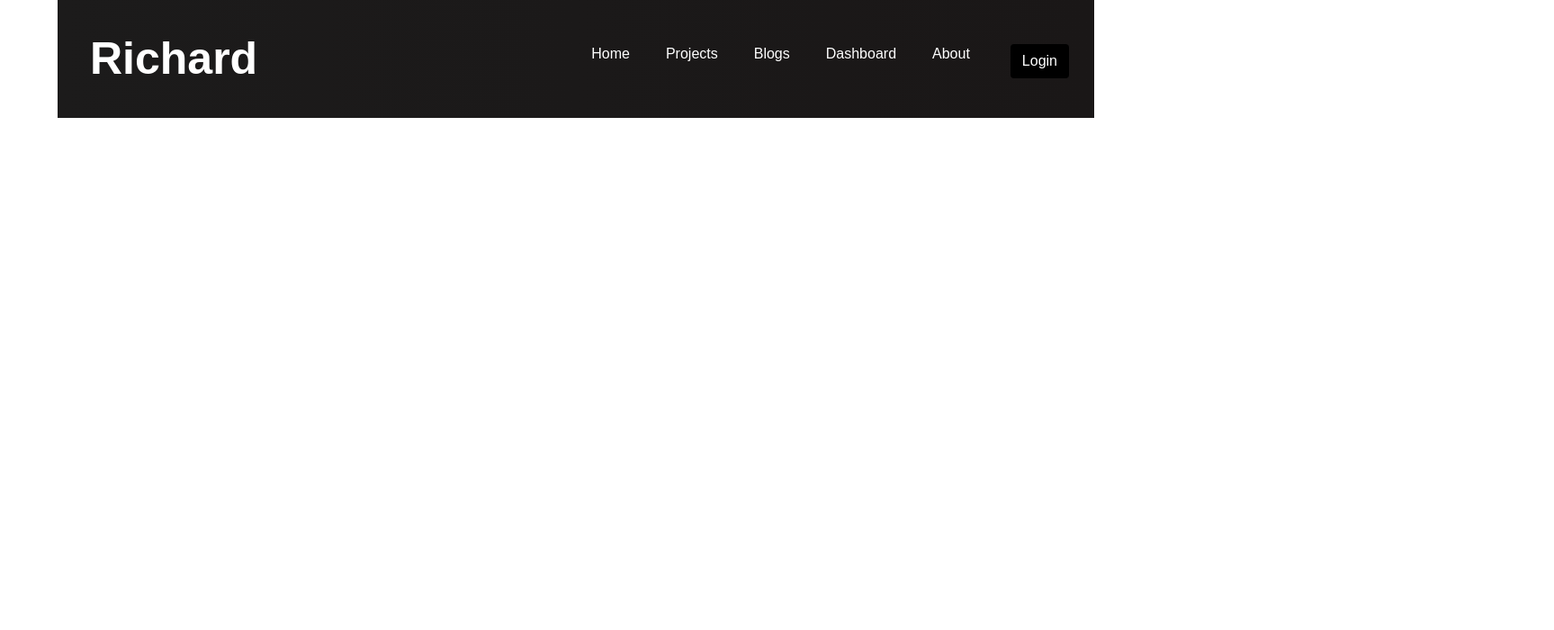
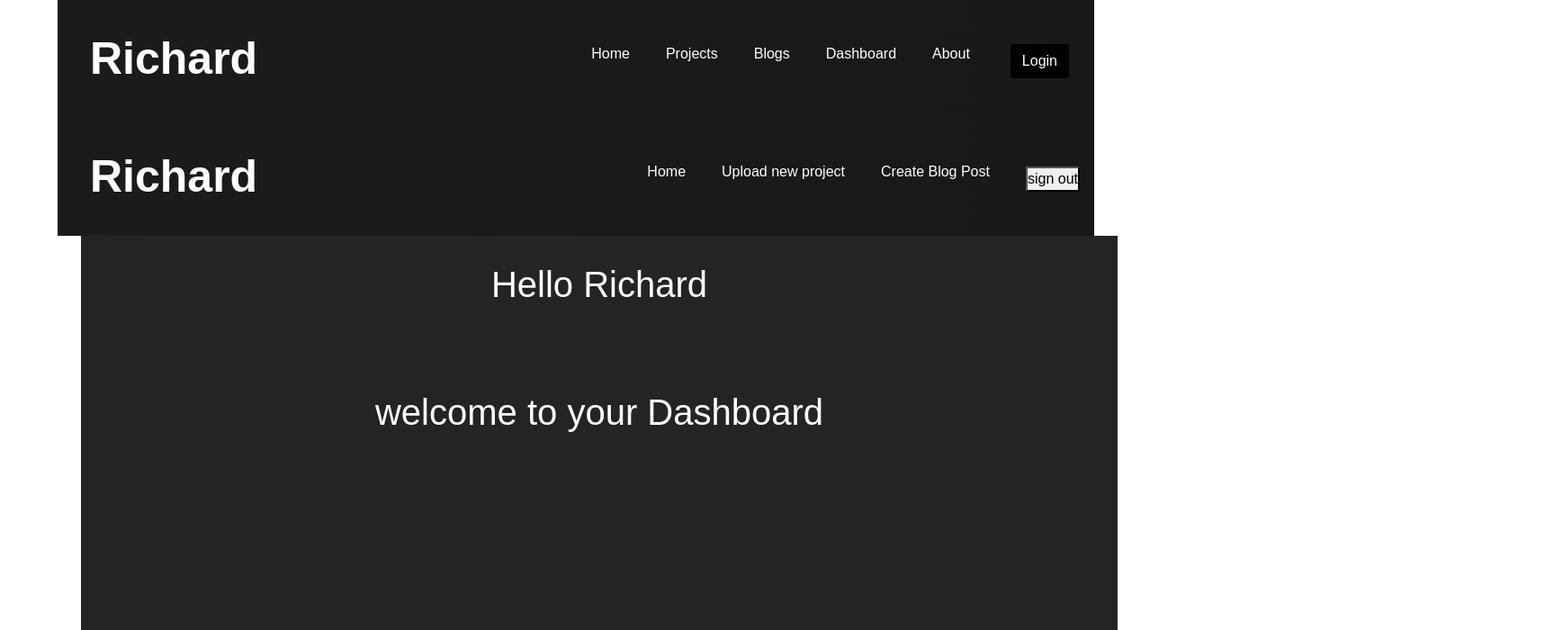
Before and after one commit to Code-250/My-Brand, a React (Create React App) app in the folder my-app/: page /dashboard in a window 1280 px wide. Shown: the top 700 px of the page at 90% size, 1727 px wide, since content can reach past the window. Built offline with nearby package versions, Linux system fonts and the light colour scheme; no server answers; sample sign-in values are in the browser's storage.

Commit message:
solved firebase auth bug

```diff
--- a/my-app/src/App.js
+++ b/my-app/src/App.js
@@ -28,6 +28,8 @@
             <Route path='/' exact component={Home}/>
             <Route path='/about' component={About}/>
             <Route path='/blog' component={blog}/>
+            <PrivateRoute path="/dashboard" component={Dashboard}/>
+            <Route path="/createPost" component={CreatePost}/>
             <Container className="d-flex align-items-center
               justify-content-center pt-5"
               style={{minheight:"100vh"}}>
@@ -37,8 +39,7 @@
                 <Route path="/signup" component={SignUp}/>
               </div>
             </Container>
-            <PrivateRoute path="/dashboard" component={Dashboard}/>
-            <Route path="/createPost" component={CreatePost}/>
+
           </Switch>
         </div>
       </Router>
--- a/my-app/src/UI/components/Admin-pages/Dashboard.js
+++ b/my-app/src/UI/components/Admin-pages/Dashboard.js
@@ -3,8 +3,8 @@
 import ContactMessage from "./contactMessage"
 import Subscribe from "./subscription";
 import AdNavbar from "./AdminNavbar";
-import "./contactMessage.css"
-const Dashboard = (props) =>{
+import "./contactMessage.css";
+const Dashboard = () =>{
     return(
         <div >
             <AdNavbar/>
@@ -16,6 +16,7 @@
             <AdCards/>
             <ContactMessage/>
             <Subscribe/>
+
         </div>
     )
 }
```
Also changed, not shown: my-app/src/UI/components/NavBar.js (+5 -3 lines), 1 other file (tests, documents, lock files or other folders).
